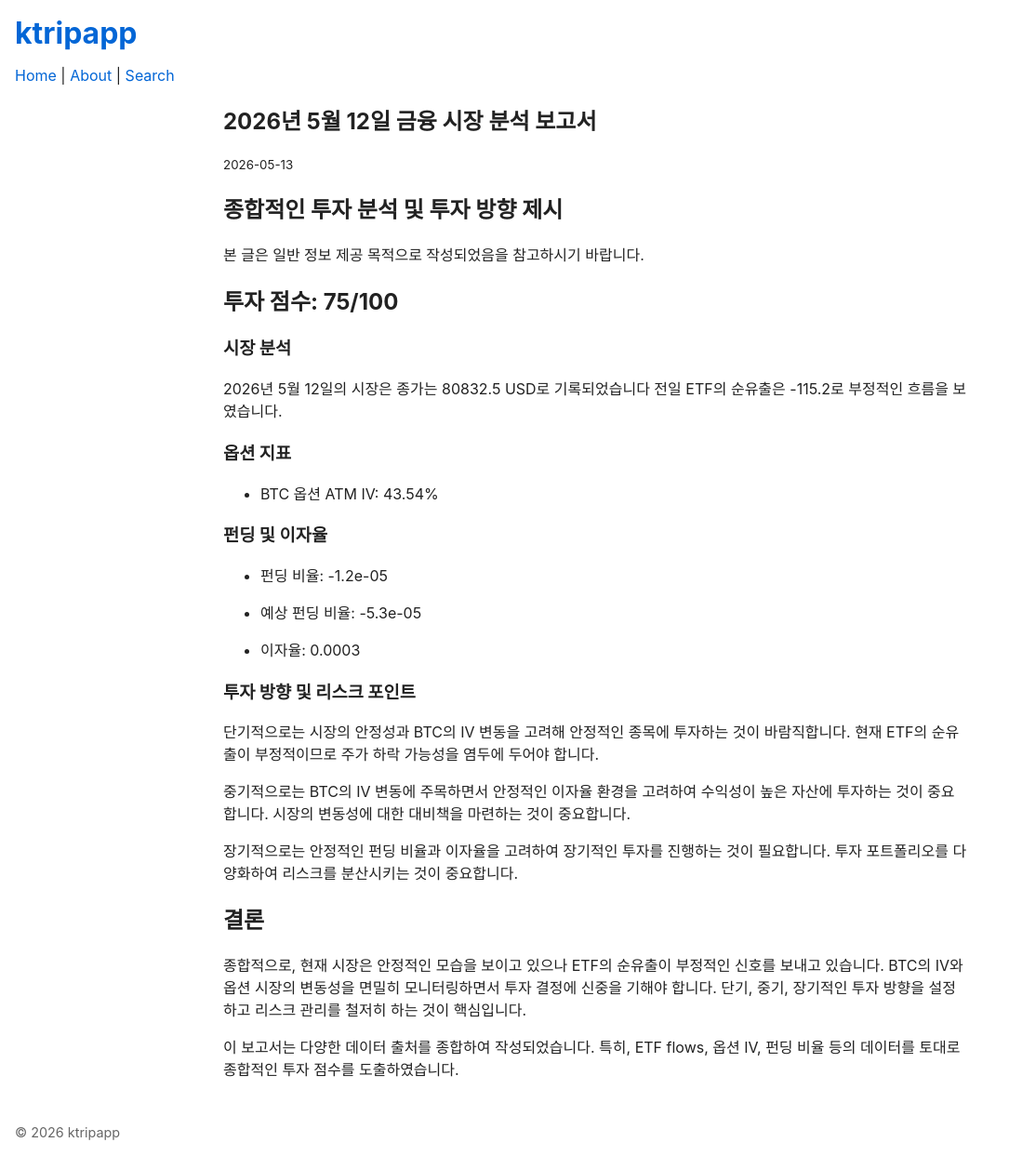
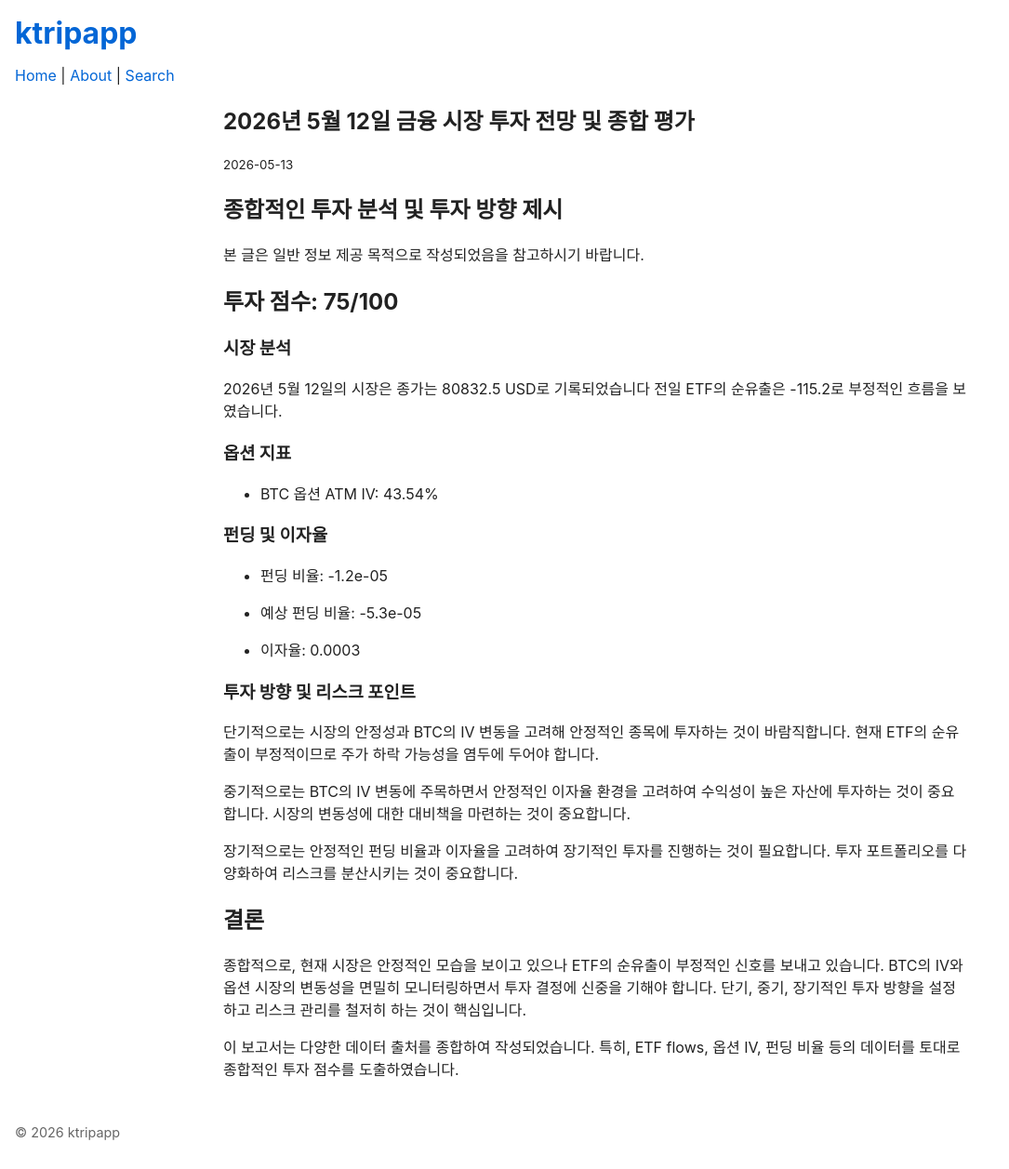
Before and after one commit to ktripapp/ktripapp.github.io, a Jekyll site: the page built from _posts/2026-05-13-jadong-saengseong-poseuteu.md, in a window 1280 px wide. Shown: the whole page at 93% size, without its empty margins (0-1085 px from the left). Built offline with Jekyll 4.4.1, drawn with Linux system fonts in a browser that asks for light colours; comment, search, counter and statistics services are not loaded.

Commit message:
Add post: 2026-05-13-jadong-saengseong-poseuteu.md

```diff
--- a/_posts/2026-05-13-jadong-saengseong-poseuteu.md
+++ b/_posts/2026-05-13-jadong-saengseong-poseuteu.md
@@ -1,13 +1,12 @@
 ---
 layout: post
-title: "2026년 5월 12일 금융 시장 분석 보고서"
+title: "2026년 5월 12일 금융 시장 투자 전망 및 종합 평가"
 date: 2026-05-13
-description: "2026년 5월 12일 금융 데이터를 종합 분석하여 투자 점수를 산출하고, 단기/중기/장기 투자 방향과 리스크 포인트를 제시합니다. 전문적인 시각으로 제공되는 금융 시장 전망과 추천을 확인하세요."
+description: "2026년 5월 12일 금융 시장 데이터를 종합하여 종합적인 투자 점수를 도출하고, 단기/중기/장기 투자 방향 및 리스크 포인트를 분석합니다."
 tags:
   - "금융"
   - "투자"
   - "시장 분석"
-  - "투자 전망"
 canonical: "링크"
 ---
 # 종합적인 투자 분석 및 투자 방향 제시
```
